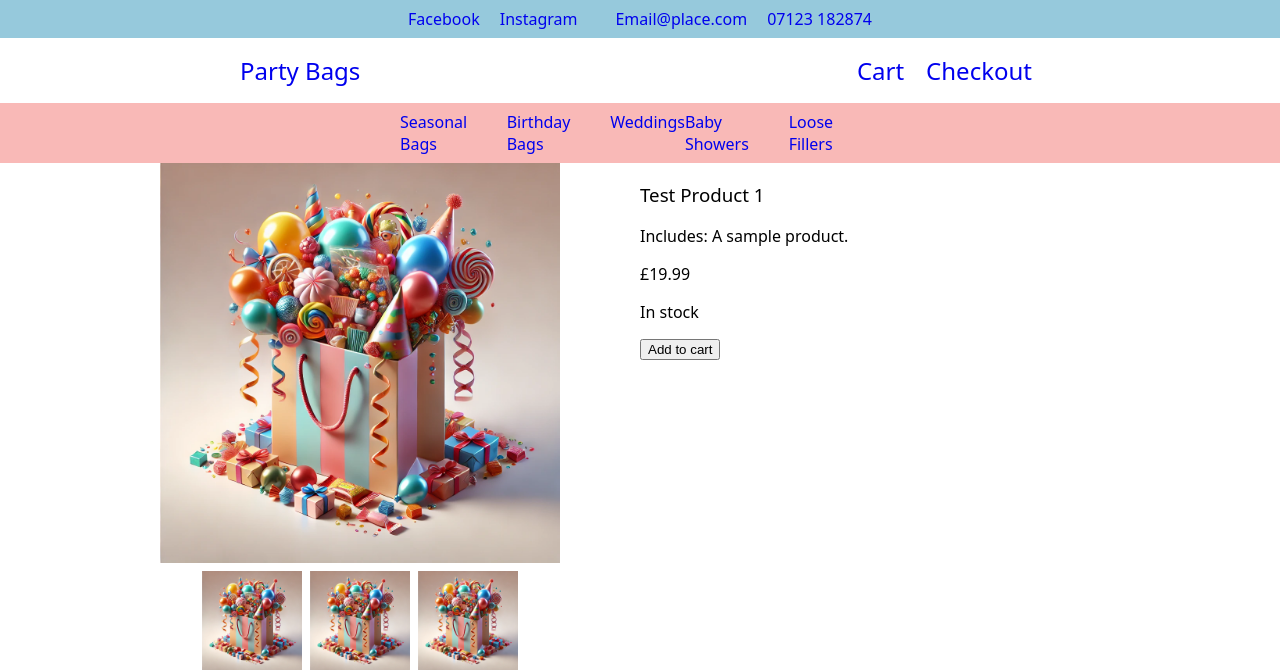
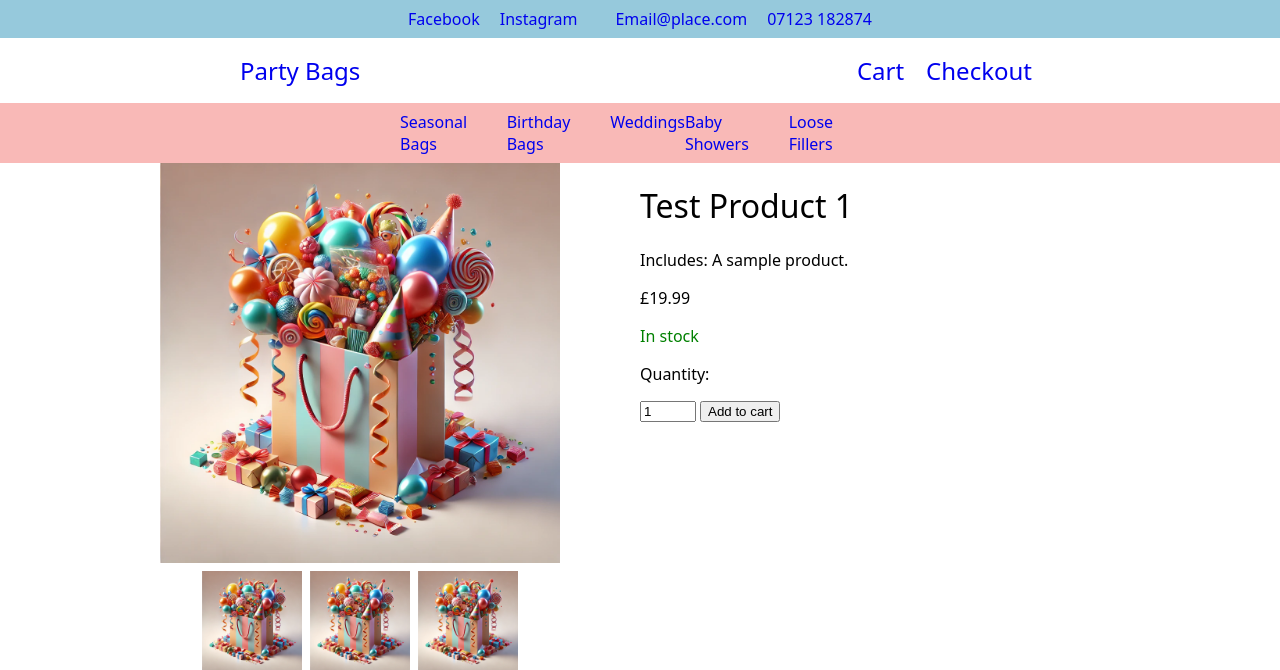
Before and after one commit to J-J-Digital-Solutions/Party-Bag, a Flask app: page /product/1 in a window 1280 px wide. Shown: the top 670 px of the page. Run offline with Flask 3, Linux system fonts and the light colour scheme; some web fonts are replaced.

Commit message:
modified:   app.py 	new file:   database/users.db 	modified:   static/product.css 	modified:   templates/product.html

```diff
--- a/app.py
+++ b/app.py
@@ -63,11 +63,13 @@ def add_product(name, description, image, price, stock):
 if __name__ == "__main__":
     with app.app_context():
         db.create_all()
-        add_product(
-            name="Test Product 1",
-            description="A sample product.",
-            image="imgs/product_imgs/test.png",
-            price=19.99,
-            stock=True
-        )
+        ################################## ADDING PRODUCTS ##################################
+        # add_product(
+        #     name="Test Product 1",
+        #     description="A sample product.",
+        #     image="imgs/product_imgs/test.png",
+        #     price=19.99,
+        #     stock=True
+        # )
+        ################################## ADDING PRODUCTS ##################################
     app.run(host='0.0.0.0', port=81)
--- a/static/product.css
+++ b/static/product.css
@@ -16,4 +16,17 @@
 .product-images {
     display: flex;
     margin-top: 1vh;
+    border-radius: 5px;
 }
+
+/* .stock {
+STYLES FOR STOCK
+} */
+
+.stock .red{
+    color: red;
+}
+
+.stock .green{
+    color: green;
+}
--- a/templates/product.html
+++ b/templates/product.html
@@ -21,7 +21,7 @@
         </div>
     </div>
     <div>
-        <h3>{{ product.name }}</h3>
+        <h1>{{ product.name }}</h1>
 
         <p>
             Includes:
@@ -29,12 +29,16 @@
         </p>
 
         <p>£{{ product.price }}</p>
+        <div class="stock">
+            {% if product.stock %}
+                <p class="green">In stock</p>
+            {% else %}
+                <p class="red">Out of stock</p>
+            {% endif %}
+        </div>
 
-        {% if product.stock %}
-            <p>In stock</p>
-        {% else %}
-            <p>Out of stock</p>
-        {% endif %}
+        <p>Quantity:</p>
+        <input type="number" value="1" min="1" max="10">
 
         <button>Add to cart</button>
     </div>
```
Also changed, not shown: database/users.db (added).
